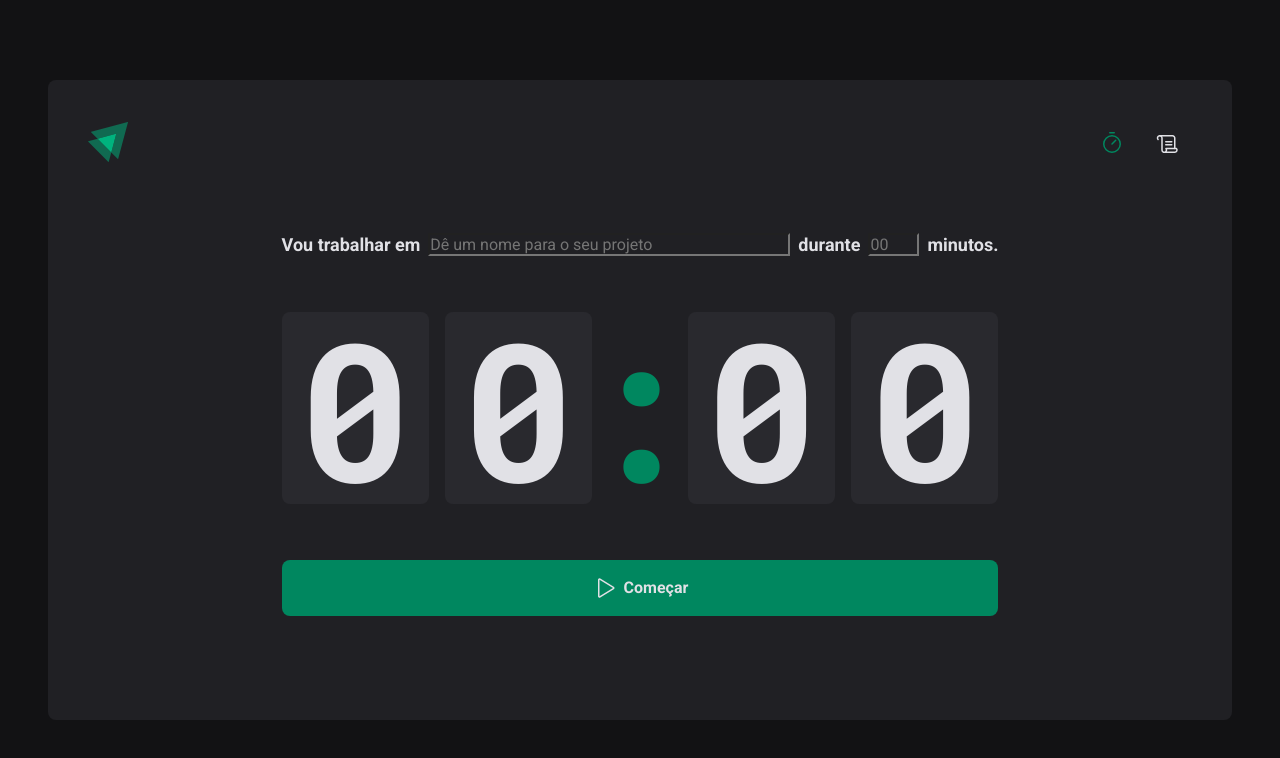
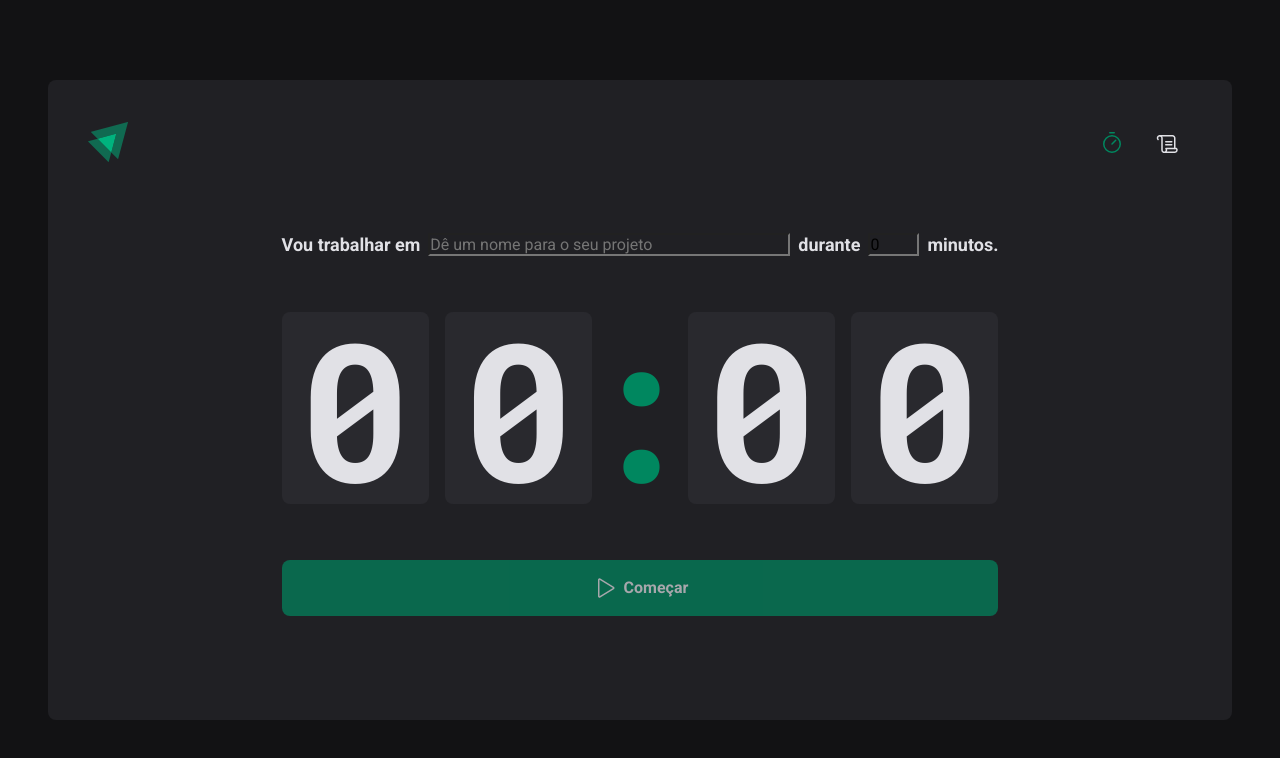
Before and after one commit to andersonbuenos/ignite-timer, a React (Vite) app: page / in a window 1280 px wide. Shown: the top 758 px of the page. Built offline with nearby package versions, Linux system fonts and the light colour scheme; the HTML template or start-up script is replaced by a standard one.

Commit message:
Iniciamos a etapa de criar lista de ciclos

```diff
--- a/package.json
+++ b/package.json
@@ -10,11 +10,14 @@
     "preview": "vite preview"
   },
   "dependencies": {
+    "@hookform/resolvers": "^3.3.2",
     "phosphor-react": "^1.4.1",
     "react": "^18.2.0",
     "react-dom": "^18.2.0",
+    "react-hook-form": "^7.47.0",
     "react-router-dom": "^6.16.0",
-    "styled-components": "^6.0.8"
+    "styled-components": "^6.0.8",
+    "zod": "^3.22.4"
   },
   "devDependencies": {
     "@types/react": "^18.2.15",
--- a/src/pages/Home/index.tsx
+++ b/src/pages/Home/index.tsx
@@ -1,5 +1,9 @@
 import { Play } from "phosphor-react";
+import { useForm } from 'react-hook-form';
+import { zodResolver } from '@hookform/resolvers/zod';
+import * as zod from 'zod'
 import { useState } from "react";
+
 import {
     HomeContainer,
     FormContainer,
@@ -10,20 +14,60 @@
     MinutesAmountInput,
 } from "./styles";
 
+const newCycleFormValidationSchema = zod.object({
+    task: zod.string().min(1, 'Informe a tarefa'),
+    minutesAmount: zod
+    .number()
+    .min(5, 'O ciclo precisa ser de no minimo 5 minutos.')
+    .max(60, 'O ciclo precisa ser de no máximo 60 minutos.'),
+})
+
+type NewCycleFormData = zod.infer<typeof newCycleFormValidationSchema>
+
+interface Cycle {
+    id: string;
+    task: string;
+    minutesAmount: number
+}
+
 export function Home() {
-    const [task, setTask] = useState('');
+
+    const [cycles, setCycles] = useState<Cycle[]>([])
+
+    const { register, handleSubmit, watch, reset } = useForm<NewCycleFormData>({
+        resolver: zodResolver(newCycleFormValidationSchema),
+        defaultValues: {
+            task:'',
+            minutesAmount: 0,
+        },
+    })
+
+
+    function handleCreateNewCycle(data: NewCycleFormData) {
+        const newCycle: Cycle = {
+            id: String(new Date().getTime()),
+            task: data.task,
+            minutesAmount: data.minutesAmount,
+        }
+
+
+        reset();
+    }
+
+    const task = watch('task')
+    const isSubmitDisabled = !task
+
 
     return (
         <HomeContainer>
-            <form action="">
+            <form onSubmit={handleSubmit(handleCreateNewCycle)} action="">
                 <FormContainer>
                     <label htmlFor="task">Vou trabalhar em </label>
                     <TaskInput
                         id="task"
                         list="task-suggestions"
                         placeholder="Dê um nome para o seu projeto"
-                        onChange={(e) =>  setTask(e.target.value)}
-                        value={task}
+                        {...register('task')}
                     />
 
                     <datalist id="task-suggestions">
@@ -41,6 +85,7 @@
                         step={5}
                         min={5}
                         max={60}
+                        {...register('minutesAmount', { valueAsNumber: true})}
                     />
 
                     <span>minutos.</span>
@@ -54,7 +99,7 @@
                     <span>0</span>
                 </CountdownContainer>
 
-                <StartCountdownButton disabled={!task.trim()} type="submit">
+                <StartCountdownButton disabled={isSubmitDisabled} type="submit">
                     <Play size={24} />
                     Começar
                 </StartCountdownButton>
--- a/src/pages/Home/styles.ts
+++ b/src/pages/Home/styles.ts
@@ -61,7 +61,7 @@
   display: flex;
   justify-content: center;
 `
-export const StartCountdownButton = styled.div`
+export const StartCountdownButton = styled.button`
   width: 100%;
   border: 0;
   padding: 1rem;
```
Also changed, not shown: 1 other file (tests, documents, lock files or other folders). Lines whose indentation alone changed are shown as unchanged.
